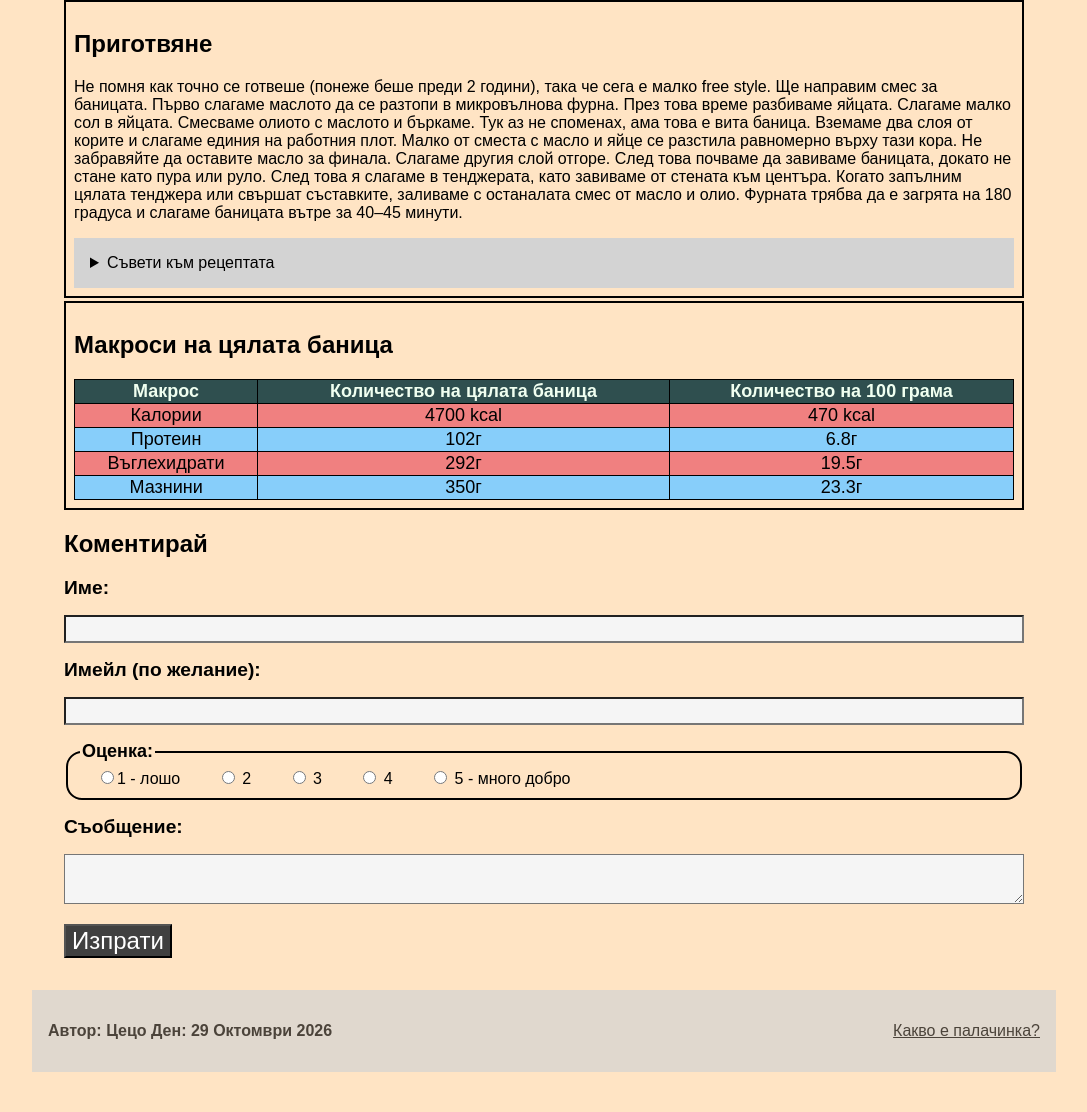
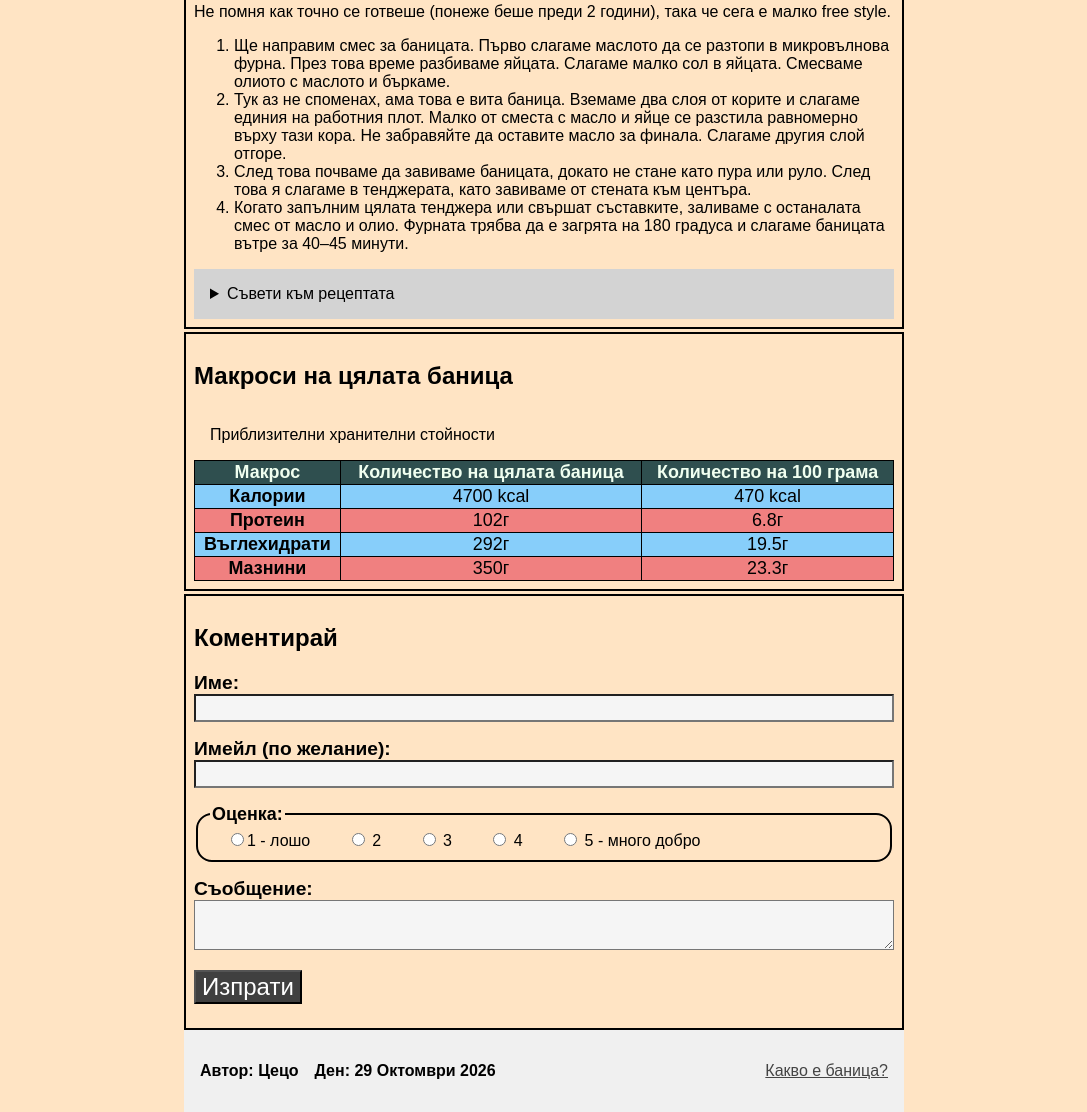
Before and after one commit to Jivkomg/web-cs-2026-2027, a plain HTML site: page student/469/Exercise-2/index.html in a window 1280 px wide. Shown: the part 1023-2135 px from the top of the page, without its empty margins (96-1183 px from the left). Before the commit the page ends 2095 px from the top, so only its background shows below. Drawn offline with Linux system fonts and the light colour scheme.

Commit message:
Student 469 - Exercise 2 - Improvement from PR [#1]

```diff
--- a/student/469/Exercise-2/index.html
+++ b/student/469/Exercise-2/index.html
@@ -29,10 +29,10 @@
             <section id="intro">
                 <h2>Въведение</h2>
                 <p>
-                    <span>Тази рецепта е много хубава, защото веднъж я направих и беше много по-добра от тази на един
+                    Тази рецепта е много хубава, защото веднъж я направих и беше много по-добра от тази на един
                     приятел. Даже предложиха да сменим неговата с моята за Нова година, но някои хора казаха, че
                     традицията е да използваме неговата, въпреки че това не е вярно, понеже той беше идвал само от
-                        1–2 години на Нова година!</span>
+                    1–2 години на Нова година!
                 </p>
             </section>
 
@@ -50,8 +50,8 @@
                         Време
                     </dt>
                     <dd>
-                        <p>Приготвяне:15 минути</p>
-                        <p>Готвене:45 минути</p>
+                        <p>Приготвяне: <time datetime="PT15M">15 минути</time></p>
+                        <p>Готвене: <time datetime="PT45M"> 45 минути </time></p>
                     </dd>
                     <dt>
                         Количество
@@ -65,38 +65,43 @@
             <section id="ingredients">
 
                 <h2>Продукти</h2>
-                <ol>
+                <ul>
                     <li>Кори за баница</li>
                     <li>Яйца - 5 броя</li>
                     <li>Сирене - 200–300 грама</li>
                     <li>Масло - 100–200 грама</li>
                     <li>Олио - 150 мл</li>
                     <li>Сол - 1 чаена лъжичка</li>
-                </ol>
+                </ul>
 
             </section>
             <section id="preparation">
 
                 <h2>Приготвяне</h2>
                 <p>
-                    <span>Не помня как точно се готвеше (понеже беше преди 2 години), така че сега е малко free
-                        style.</span>
-                    <span>
-                        Ще направим смес за баницата. Първо слагаме маслото да се разтопи в микровълнова фурна. През
-                        това време разбиваме яйцата. Слагаме малко сол в яйцата. Смесваме олиото с маслото и бъркаме.
-                    </span>
-                    <span>
+                    Не помня как точно се готвеше (понеже беше преди 2 години), така че сега е малко free
+                    style.
+                </p>
+                <ol>
+                    <li>
+                        Ще направим смес за баницата. Първо слагаме маслото да се разтопи в микровълнова фурна.
+                        През това време разбиваме яйцата. Слагаме малко сол в яйцата. Смесваме олиото с маслото и
+                        бъркаме.
+                    </li>
+                    <li>
                         Тук аз не споменах, ама това е вита баница. Вземаме два слоя от корите и слагаме единия на
                         работния плот. Малко от сместа с масло и яйце се разстила равномерно върху тази кора. Не
                         забравяйте да оставите масло за финала. Слагаме другия слой отгоре.
+                    </li>
+                    <li>
                         След това почваме да завиваме баницата, докато не стане като пура или руло. След това я слагаме
                         в тенджерата, като завиваме от стената към центъра.
-                    </span>
-                    <span>
+                    </li>
+                    <li>
                         Когато запълним цялата тенджера или свършат съставките, заливаме с останалата смес от масло и
                         олио. Фурната трябва да е загрята на 180 градуса и слагаме баницата вътре за 40–45 минути.
-                    </span>
-                </p>
+                    </li>
+                </ol>
 
                 <details>
                     <summary>Съвети към рецептата</summary>
@@ -107,35 +112,39 @@
                 </details>
             </section>
             <section id="macros">
-
                 <h2>Макроси на цялата баница</h2>
                 <table>
+                    <caption>Приблизителни хранителни стойности</caption>
+                    <thead>
                         <tr>
                             <th>Макрос</th>
                             <th>Количество на цялата баница</th>
                             <th>Количество на 100 грама</th>
                         </tr>
+                    </thead>
+                    <tbody>
                         <tr>
-                        <td>Калории</td>
+                            <th scope="row">Калории</th>
                             <td>4700 kcal</td>
                             <td>470 kcal</td>
                         </tr>
                         <tr>
-                        <td>Протеин</td>
+                            <th scope="row">Протеин</th>
                             <td>102г</td>
                             <td>6.8г</td>
                         </tr>
                         <tr>
-                        <td>Въглехидрати</td>
+                            <th scope="row">Въглехидрати</th>
                             <td>292г</td>
                             <td>19.5г</td>
 
                         </tr>
                         <tr>
-                        <td>Мазнини</td>
+                            <th scope="row">Мазнини</th>
                             <td>350г</td>
                             <td>23.3г</td>
                         </tr>
+                    </tbody>
                 </table>
             </section>
         </article>
@@ -143,11 +152,12 @@
         <section id="comments">
             <h2>Коментирай</h2>
             <form>
-                <p><label for="name">Име:</label></p>
+                <p><label for="name">Име:</label>
                     <input type="text" id="name" name="name" class="full-length" required>
-                <p><label for="email">Имейл (по желание):</label></p>
+                </p>
+                <p><label for="email">Имейл (по желание):</label>
                     <input type="email" id="email" name="email" class="full-length">
-
+                </p>
                 <fieldset id="rating">
                     <legend>Оценка:</legend>
                     <label><input type="radio" name="rating" value="1" required>1 - лошо</label>
@@ -157,8 +167,9 @@
                     <label> <input type="radio" name="rating" value="5"> 5 - много добро</label>
                 </fieldset>
 
-                <p><label for="message">Съобщение:</label></p>
+                <p><label for="message">Съобщение:</label>
                     <textarea id="message" name="message" class="full-length" required></textarea>
+                </p>
                 <p><button type="submit">Изпрати</button></p>
             </form>
         </section>
@@ -167,23 +178,16 @@
 
     <footer>
         <p>
-            <span>
             <strong>
                 Автор: Цецо
             </strong>
-            </span>
-            <span>
             <strong>
-                    Ден: 29 Октомври 2026
+
+                Ден: <time datetime="2026-10-29"> 29 Октомври 2026 </time>
             </strong>
-            </span>
-
-            <span class="on-right">
-                <a class="hyperlink-additional"
-                    href="https://bg.wikipedia.org/wiki/%D0%9F%D0%B0%D0%BB%D0%B0%D1%87%D0%B8%D0%BD%D0%BA%D0%B0">Какво
-                    е
-                    палачинка?</a>
-            </span>
+            <a class="on-right hyperlink-additional"
+                href="https://bg.wikipedia.org/wiki/%D0%91%D0%B0%D0%BD%D0%B8%D1%86%D0%B0">
+                Какво е баница?</a>
         </p>
     </footer>
 </body>
--- a/student/469/Exercise-2/style.css
+++ b/student/469/Exercise-2/style.css
@@ -7,66 +7,87 @@ html {
     font-family: Arial, Helvetica, sans-serif;
 }
 
-html body {
-    max-width: 80%;
+body {
+    width: 90%;
+    max-width: 45rem;
     margin: auto;
-
 }
 
-body header {
+header {
     border: 5px black solid;
     padding: 1rem;
-    margin: 2rem;
-}
-
-main {
-    margin: 2rem;
 }
 
 footer {
-    background-color: lightgray;
+    background-color: rgb(240, 240, 240);
     padding: 1rem;
-    opacity: 0.7;
 }
 
+footer p {
+    display: flex;
+    gap: 1rem;
+}
+
+
 nav a {
+    display: inline-block;
+    padding: 0.5rem;
+    border: 2px solid gray;
+
     font-size: 1.5rem;
-    color: #404040;
+    color: rgb(64, 64, 64);
     text-decoration: none;
 }
 
-nav ul li {
-    border: 2px solid gray;
-    padding: 0.5rem;
-    width: auto;
-    margin: 1rem;
-    list-style-type: none;
-}
-
-nav li:hover {
+nav a:hover {
     background-color: lightblue;
 }
 
-
-main article section {
-    border: 2px black solid;
-    padding: 0.5rem;
-    margin-top: 0.2rem;
-
+nav ul li {
+    margin: 0.5rem;
 }
 
+section {
+    margin-top: 0.2rem;
+    padding: 0.5rem;
 
-#comments input,
-#comments textarea {
+    border: 2px black solid;
+}
+
+input,
+textarea {
     background-color: whitesmoke;
     font-size: 1.2rem;
 
 }
 
-#comments button {
-    background-color: #404040;
+button {
+    background-color: rgb(64, 64, 64);
     color: white;
-    font-size: x-large;
+    font-size: 1.5rem;
+}
+
+label {
+    font-size: 1.20rem;
+    font-weight: bold;
+}
+
+fieldset {
+    margin-top: 1rem;
+    border: 2px solid black;
+    border-radius: 1rem;
+}
+
+fieldset label {
+    font-weight: normal;
+    font-size: 1rem;
+    padding: 1rem;
+
+}
+
+legend {
+    font-weight: bold;
+    font-size: 1.12rem;
 }
 
 details {
@@ -74,60 +95,34 @@ details {
     padding: 1rem;
 }
 
-
 table {
     border-collapse: collapse;
+    width: 100%;
 }
 
-table th {
-    color: honeydew;
-    background-color: darkslategray;
-}
-
-table tr:nth-child(even) {
-    background-color: lightcoral;
-}
-
-table tr:nth-child(odd) {
-    background-color: lightskyblue;
+caption {
+    text-align: left;
+    margin: 1rem;
 }
 
 table th,
 table td {
     border: 1px solid black;
     text-align: center;
-    font-size: large;
+    font-size: 1.12rem;
 }
 
-table {
-    width: 100%;
+thead th {
+    color: honeydew;
+    background-color: darkslategray;
 }
 
-
-#comments label {
-    font-size: larger;
-    font-weight: bold;
+tbody tr:nth-child(odd) {
+    background-color: lightskyblue;
 }
 
-#comments fieldset {
-    margin-top: 1rem;
-}
-
-#comments fieldset label {
-    font-weight: normal;
-    font-size: medium;
-    padding: 1rem;
-
-}
-
-#comments fieldset legend {
-    font-weight: bold;
-    font-size: large;
-}
-
-form #rating {
-    border: 2px solid black;
-    border-radius: 1rem;
+tbody tr:nth-child(even) {
+    background-color: lightcoral;
 }
 
 
@@ -137,13 +132,14 @@ form #rating {
     width: 100%;
 }
 
-
 .on-right {
-    float: right;
+    /* I couldn't figure out text-align, so I used this */
+    margin-left: auto;
 }
 
 .hyperlink-additional {
-    color: black;
+    color: rgb(68, 68, 68);
+    text-align: right;
 }
 
 .display-in-row li {
```
Lines whose indentation alone changed are shown as unchanged.
